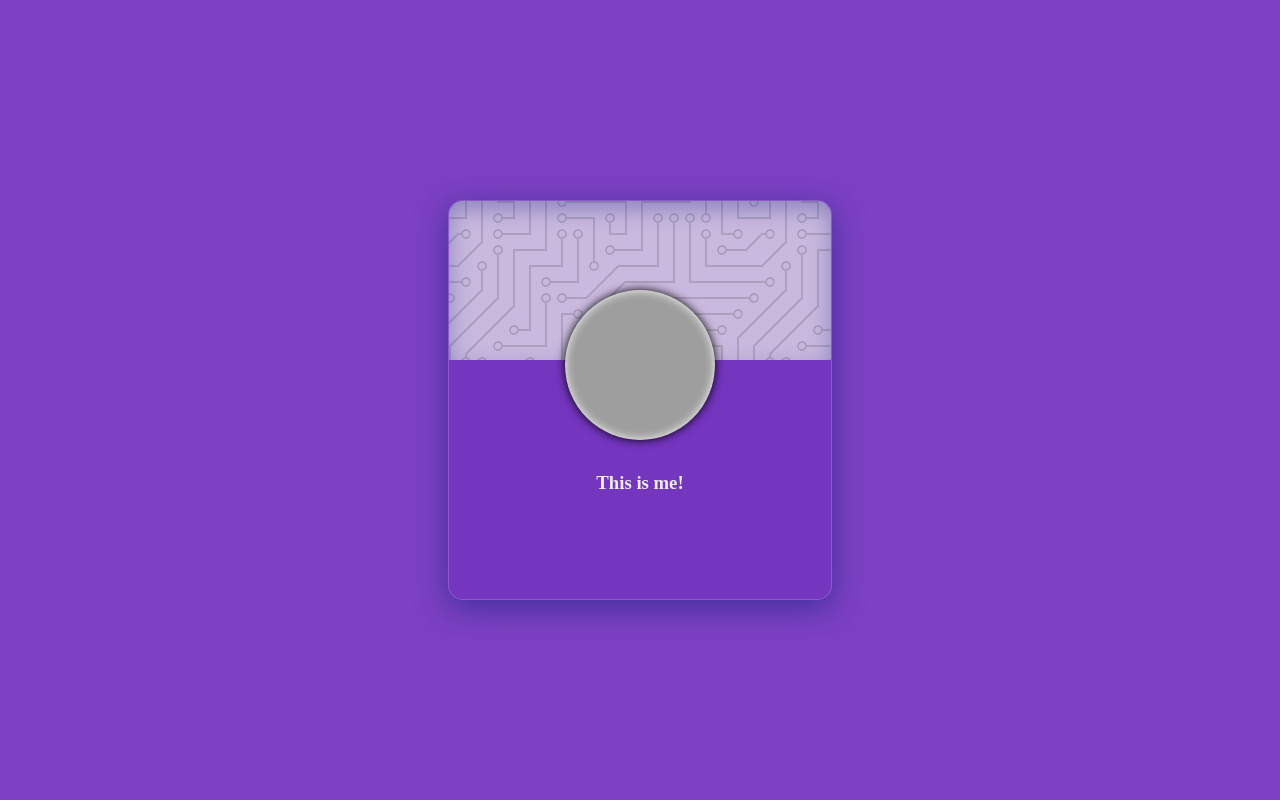
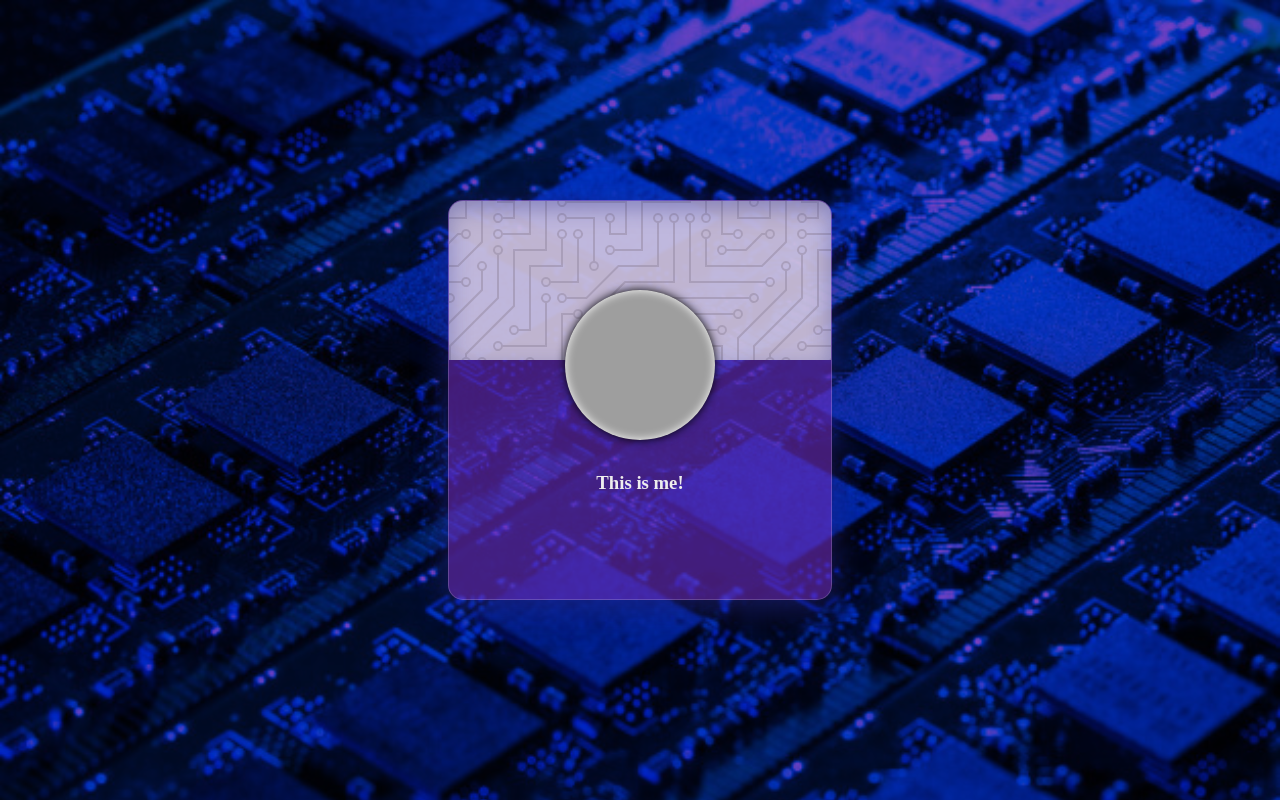
Before and after one commit to Ytanlo/card-robot, a plain HTML site: page index.html in a window 1280 px wide. Drawn offline with Linux system fonts and the light colour scheme; grey boxes are pictures that could not be loaded.

Commit message:
upload jpg

```diff
--- a/styles/style.css
+++ b/styles/style.css
@@ -11,7 +11,7 @@ main {
     height: 100vh;
     width: 100vw;
     background-color: rgba(111, 45, 189, .9);
-    background-image: url("img/primer-plano-partes-computadora_144627-1090.jpeg");
+    background-image: url("../img/primer-plano-partes-computadora_144627-1090.jpg");
     background-blend-mode: multiply;
     background-repeat: no-repeat;
     background-size: cover;
```
Also changed, not shown: img/primer-plano-partes-computadora_144627-1090.jpg (renamed from img/primer-plano-partes-computadora_144627-1090.jpeg).
